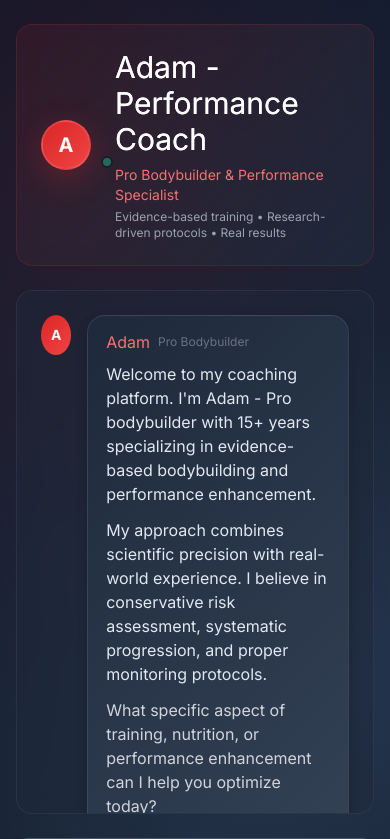
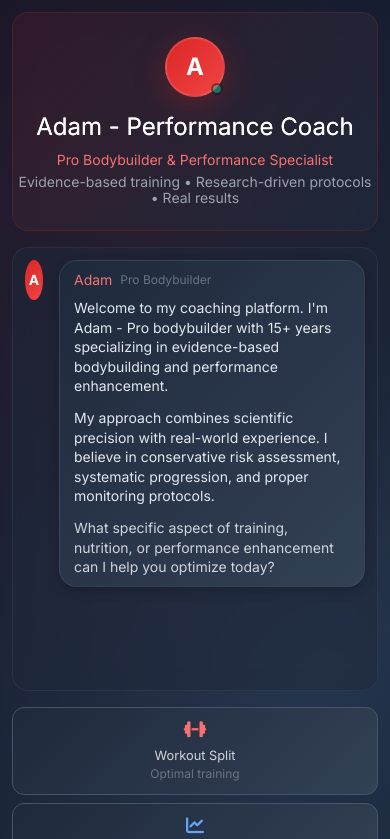
Before and after one commit to Foshowithit/adam-fitness-coach, a website: page index.html in a window 390 px wide. Shown: the top 839 px of the page. Drawn offline with nearby package versions, Linux system fonts and the light colour scheme.

Commit message:
Comprehensive mobile UI optimization - responsive header, touch-friendly buttons, optimized chat layout

```diff
--- a/index.html
+++ b/index.html
@@ -244,14 +244,135 @@
         }
 
         @media (max-width: 768px) {
+            body {
+                padding: 0;
+                margin: 0;
+            }
+
+            .container {
+                padding: 1rem;
+                max-width: 100%;
+            }
+
+            .hero-section {
+                padding: 1.5rem 0;
+                margin-bottom: 1rem;
+            }
+
+            .hero-section .flex {
+                flex-direction: column;
+                text-align: center;
+                gap: 1rem;
+            }
+
+            .hero-section h1 {
+                font-size: 1.75rem;
+                line-height: 1.2;
+                margin-bottom: 0.5rem;
+            }
+
+            .hero-section p {
+                font-size: 0.875rem;
+            }
+
             .coach-avatar-enhanced {
-                width: 50px;
-                height: 50px;
-                font-size: 20px;
+                width: 60px;
+                height: 60px;
+                font-size: 24px;
+                margin: 0 auto;
             }
 
             .chat-container {
-                height: calc(100vh - 320px);
+                height: calc(100vh - 450px);
+                min-height: 300px;
+                padding: 1rem;
+                margin-bottom: 1rem;
+            }
+
+            .coach-message, .user-message {
+                max-width: 85%;
+                padding: 0.75rem 1rem;
+                font-size: 0.9rem;
+                line-height: 1.4;
+                border-radius: 18px;
+            }
+
+            .grid {
+                grid-template-columns: repeat(2, 1fr);
+                gap: 0.75rem;
+                margin-bottom: 1rem;
+            }
+
+            .quick-action {
+                padding: 0.75rem;
+                font-size: 0.8rem;
+            }
+
+            .assessment-button {
+                padding: 1rem;
+                font-size: 0.9rem;
+                margin-bottom: 1rem;
+            }
+
+            .assessment-button .text-lg {
+                font-size: 1rem;
+            }
+
+            .assessment-button .text-sm {
+                font-size: 0.8rem;
+            }
+
+            .message-input {
+                padding: 0.75rem 1rem;
+                font-size: 1rem;
+                min-height: 44px;
+            }
+
+            .send-button {
+                padding: 0.75rem;
+                min-width: 44px;
+                height: 44px;
+            }
+
+            .hidden.md\\:block {
+                display: none !important;
+            }
+        }
+
+        @media (max-width: 480px) {
+            .container {
+                padding: 0.75rem;
+            }
+
+            .hero-section h1 {
+                font-size: 1.5rem;
+            }
+
+            .grid {
+                grid-template-columns: 1fr;
+                gap: 0.5rem;
+            }
+
+            .chat-container {
+                height: calc(100vh - 400px);
+                min-height: 280px;
+                padding: 0.75rem;
+            }
+
+            .coach-message, .user-message {
+                max-width: 90%;
+                padding: 0.6rem 0.875rem;
+                font-size: 0.875rem;
+            }
+
+            .message-input {
+                padding: 0.625rem 0.875rem;
+                font-size: 0.9rem;
+            }
+
+            .send-button {
+                min-width: 40px;
+                height: 40px;
             }
         }
     </style>
```
